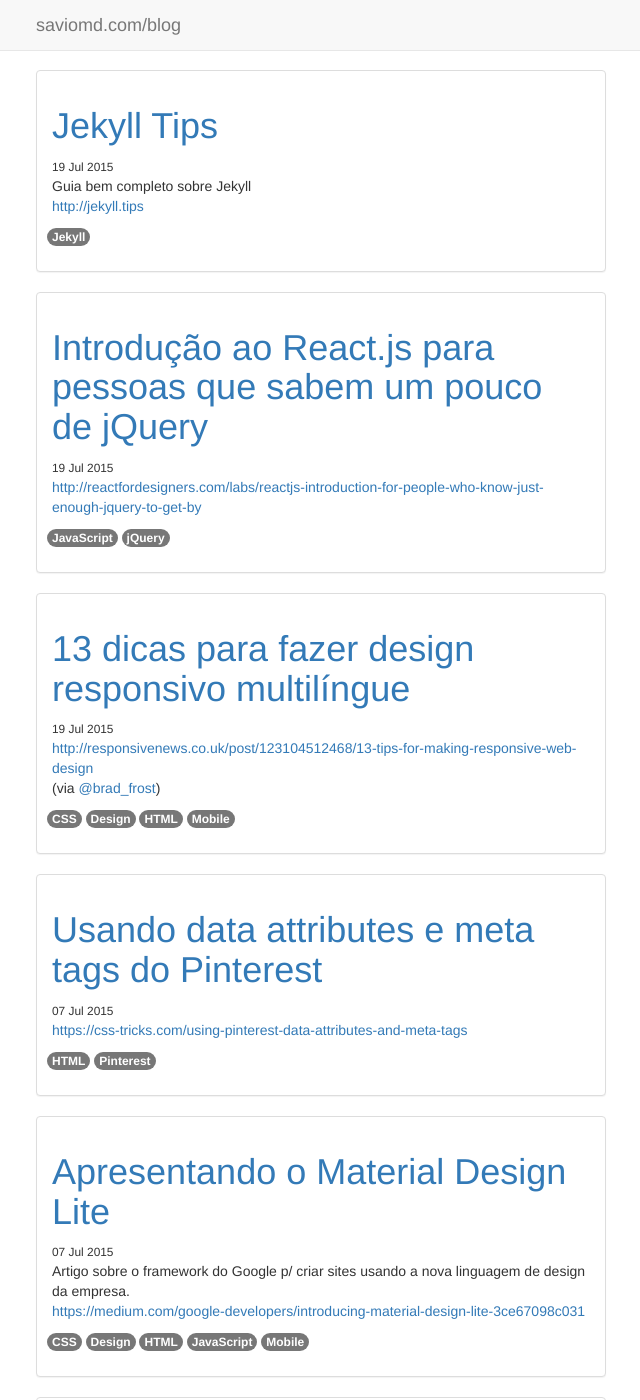
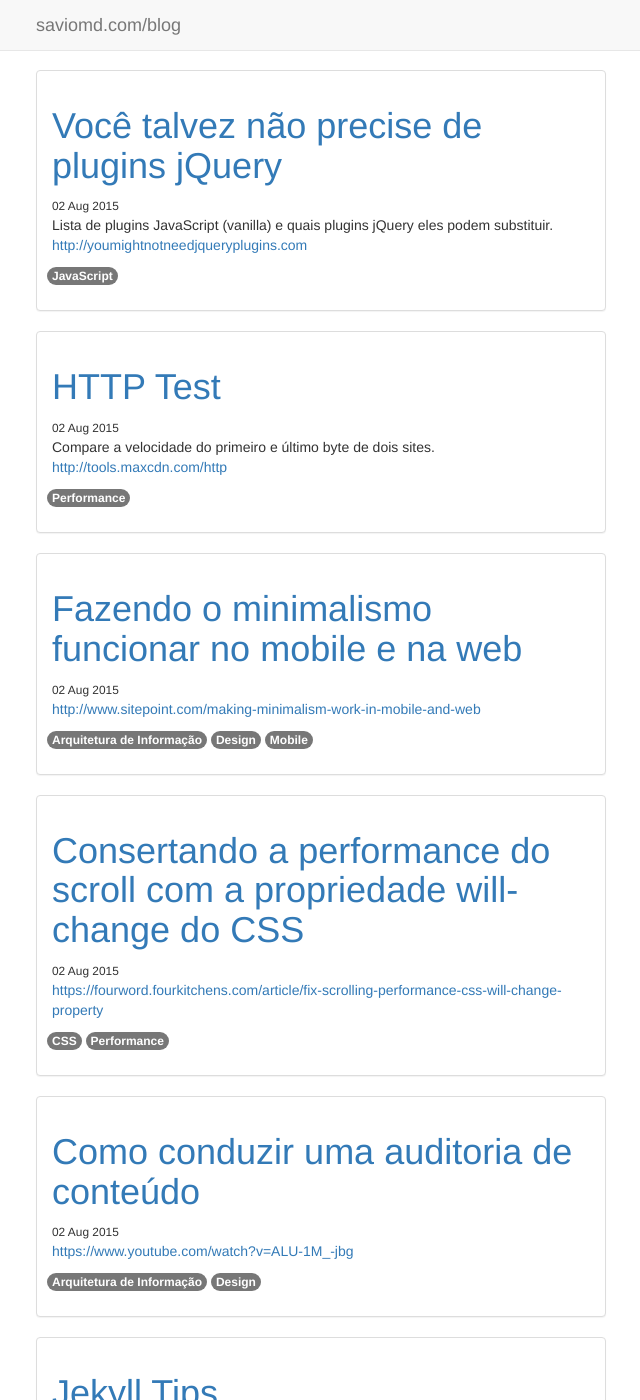
Before and after one commit to saviomd/blog, a Jekyll site: the page built from index.html, in a window 1280 px wide and 1400 px high. Shown: the whole window, without its empty margins (319-959 px from the left). Built offline with Jekyll 4.4.1, drawn with Linux system fonts in a browser that asks for light colours; nearby versions of some CDN libraries; library files that are not in the unit come from our copies; the list of posts is cut into pages by our own code; some of the changed text lies outside the part shown.

Commit message:
Add new posts, update post

```diff
--- /dev/null
+++ b/_posts/2015-08-02-como-conduzir-uma-auditoria-de-conteudo.md
@@ -0,0 +1,7 @@
+---
+layout: post
+title: 'Como conduzir uma auditoria de conteúdo'
+tags: [Arquitetura de Informação, Design]
+---
+
+<https://www.youtube.com/watch?v=ALU-1M_-jbg>
--- /dev/null
+++ b/_posts/2015-08-02-consertando-a-performance-de-scroll-com-a-propriedade-will-change-do-css.md
@@ -0,0 +1,7 @@
+---
+layout: post
+title: 'Consertando a performance do scroll com a propriedade will-change do CSS'
+tags: [CSS, Performance]
+---
+
+<https://fourword.fourkitchens.com/article/fix-scrolling-performance-css-will-change-property>
--- /dev/null
+++ b/_posts/2015-08-02-fazendo-o-minimalismo-funcionar-no-mobile-e-na-web.md
@@ -0,0 +1,7 @@
+---
+layout: post
+title: 'Fazendo o minimalismo funcionar no mobile e na web'
+tags: [Arquitetura de Informação, Design, Mobile]
+---
+
+<http://www.sitepoint.com/making-minimalism-work-in-mobile-and-web>
--- /dev/null
+++ b/_posts/2015-08-02-http-test.md
@@ -0,0 +1,8 @@
+---
+layout: post
+title: 'HTTP Test'
+tags: [Performance]
+---
+
+Compare a velocidade do primeiro e último byte de dois sites.<br>
+<http://tools.maxcdn.com/http>
--- /dev/null
+++ b/_posts/2015-08-02-voce-talvez-nao-precise-de-plugins-jquery.md
@@ -0,0 +1,8 @@
+---
+layout: post
+title: 'Você talvez não precise de plugins jQuery'
+tags: [JavaScript]
+---
+
+Lista de plugins JavaScript (vanilla) e quais plugins jQuery eles podem substituir.<br>
+<http://youmightnotneedjqueryplugins.com>
```
Also changed, not shown: _posts/2015-07-19-jekyll-tips.md (+1 -1 lines).
